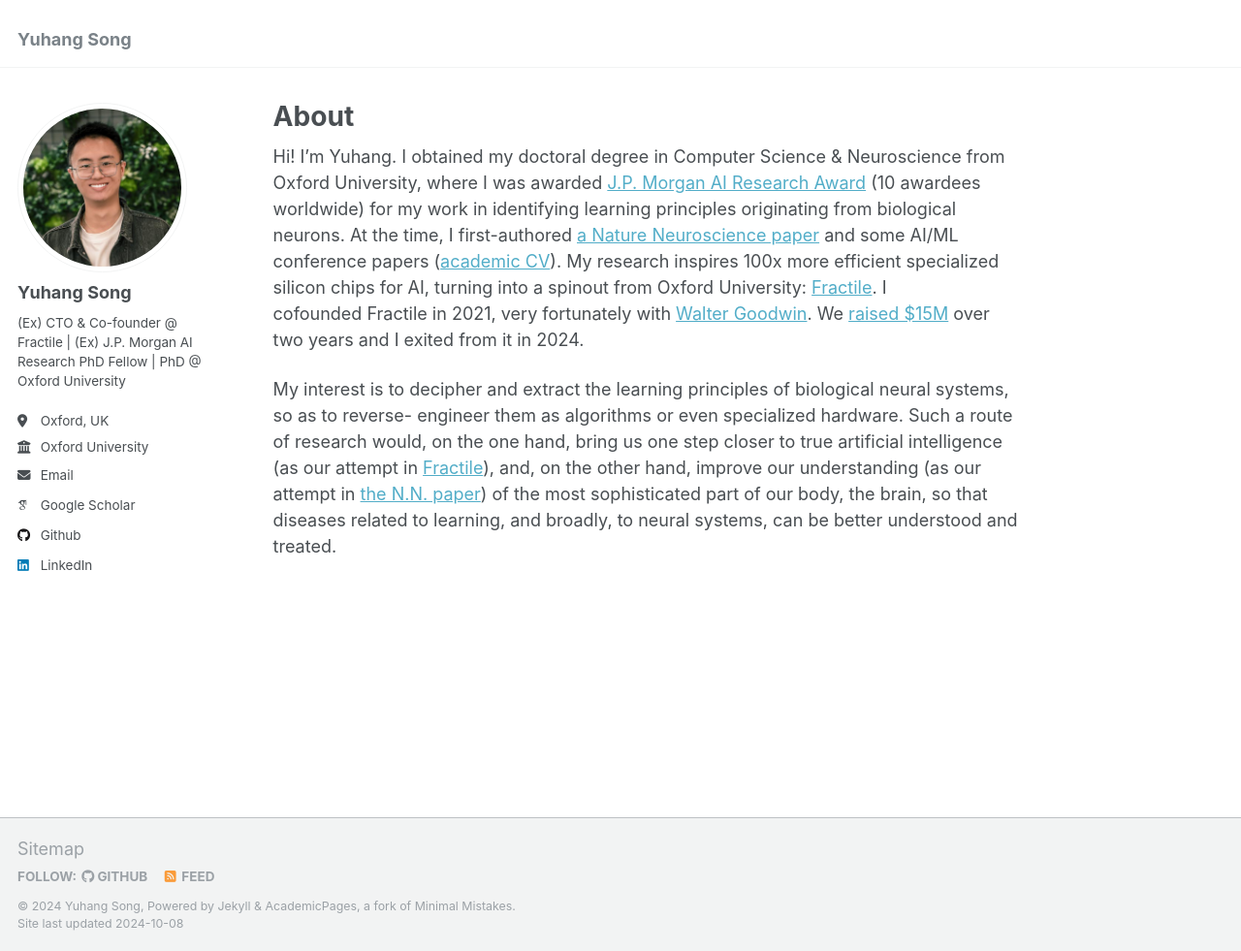
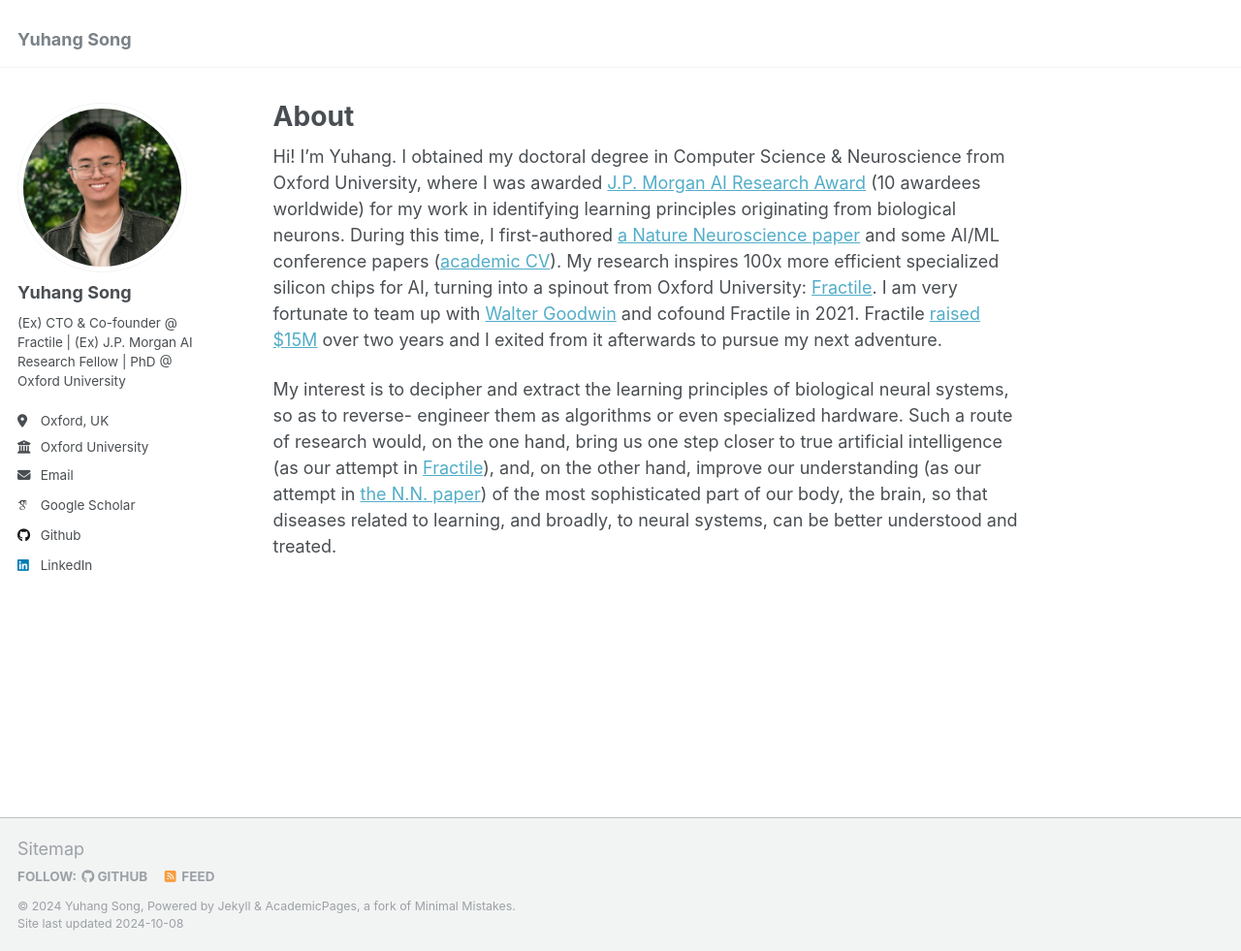
Before and after one commit to YuhangSong/YuhangSong.github.io, a Jekyll site: the page built from _pages/about.md, in a window 1280 px wide and 981 px high. Shown: the whole window at 97% size. Built offline with Jekyll 4.4.1, drawn with Linux system fonts in a browser that asks for light colours; some web fonts are replaced.

Commit message:
update _config.yml and about.md

```diff
--- a/_config.yml
+++ b/_config.yml
@@ -24,7 +24,7 @@
   avatar           : "profile.png"
   name             : "Yuhang Song"
   pronouns         : # example: "she/her"
-  bio              : "(Ex) CTO & Co-founder @ Fractile | (Ex) J.P. Morgan AI Research PhD Fellow | PhD @ Oxford University"
+  bio              : "(Ex) CTO & Co-founder @ Fractile | (Ex) J.P. Morgan AI Research Fellow | PhD @ Oxford University"
   location         : "Oxford, UK"
   employer         : "Oxford University"
   uri              : # URL
--- a/_pages/about.md
+++ b/_pages/about.md
@@ -7,7 +7,7 @@
   - /about.html
 ---
 
-Hi! I’m Yuhang. I obtained my doctoral degree in Computer Science & Neuroscience from Oxford University, where I was awarded [J.P. Morgan AI Research Award](https://www.jpmorgan.com/technology/artificial-intelligence/research-awards) (10 awardees worldwide) for my work in identifying learning principles originating from biological neurons. At the time, I first-authored [a Nature Neuroscience paper](https://www.nature.com/articles/s41593-023-01514-1) and some AI/ML conference papers ([academic CV](http://yuhangsong.github.io/files/Curriculum_Vitae.pdf)). My research inspires 100x more efficient specialized silicon chips for AI, turning into a spinout from Oxford University: [Fractile](https://www.fractile.ai/). I cofounded Fractile in 2021, very fortunately with [Walter Goodwin](https://www.linkedin.com/in/walter-goodwin/). We [raised $15M](https://fortune.com/2024/07/26/fractile-ai-chip-startup-nvidia-15-million-funding-seed-round/) over two years and I exited from it in 2024.
+Hi! I’m Yuhang. I obtained my doctoral degree in Computer Science & Neuroscience from Oxford University, where I was awarded [J.P. Morgan AI Research Award](https://www.jpmorgan.com/technology/artificial-intelligence/research-awards) (10 awardees worldwide) for my work in identifying learning principles originating from biological neurons. During this time, I first-authored [a Nature Neuroscience paper](https://www.nature.com/articles/s41593-023-01514-1) and some AI/ML conference papers ([academic CV](http://yuhangsong.github.io/files/Curriculum_Vitae.pdf)). My research inspires 100x more efficient specialized silicon chips for AI, turning into a spinout from Oxford University: [Fractile](https://www.fractile.ai/). I am very fortunate to team up with [Walter Goodwin](https://www.linkedin.com/in/walter-goodwin/) and cofound Fractile in 2021. Fractile [raised $15M](https://fortune.com/2024/07/26/fractile-ai-chip-startup-nvidia-15-million-funding-seed-round/) over two years and I exited from it afterwards to pursue my next adventure.
 
 My interest is to decipher and extract the learning principles of biological neural systems, so as to reverse-
 engineer them as algorithms or even specialized hardware. Such a route of research would, on the one hand,
```
